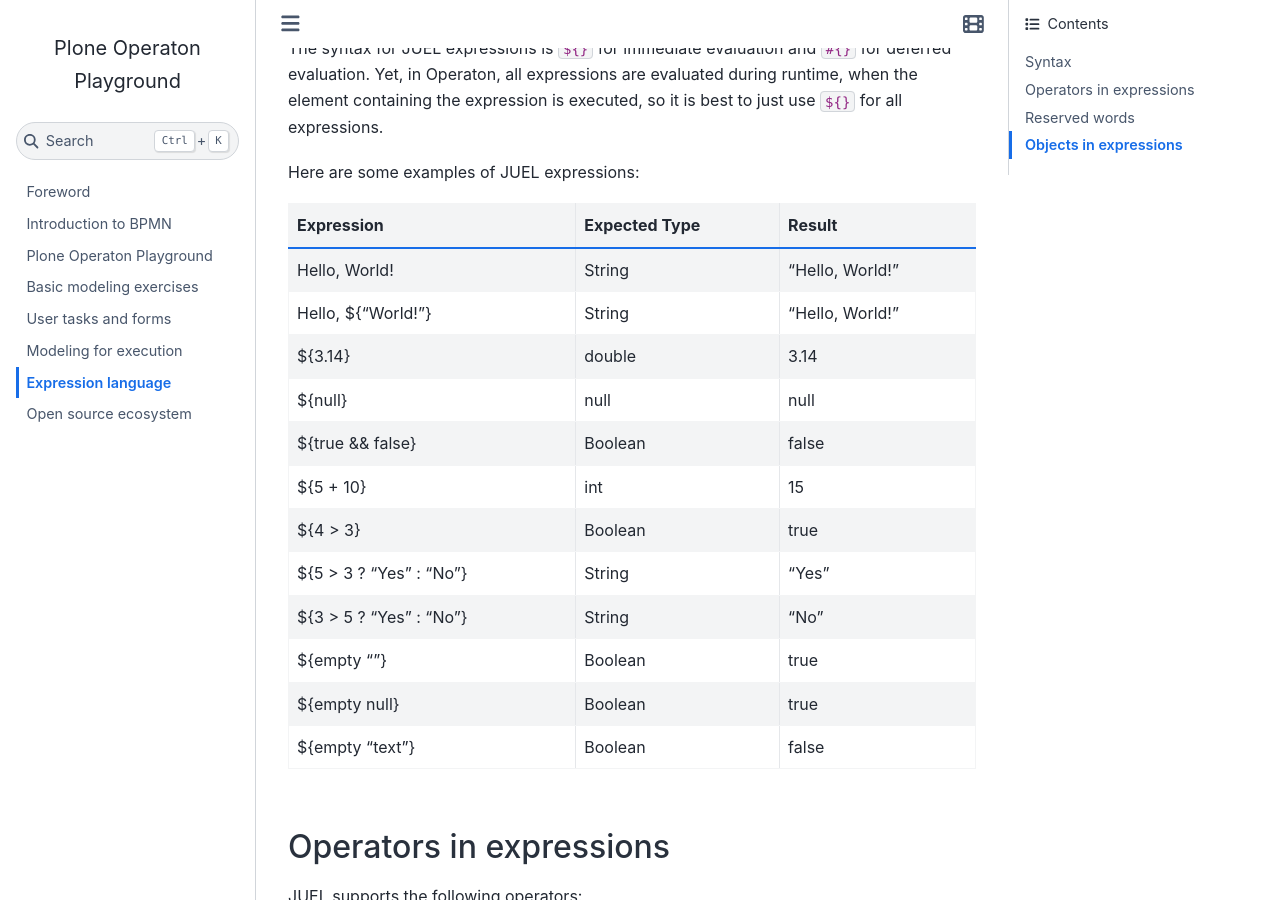
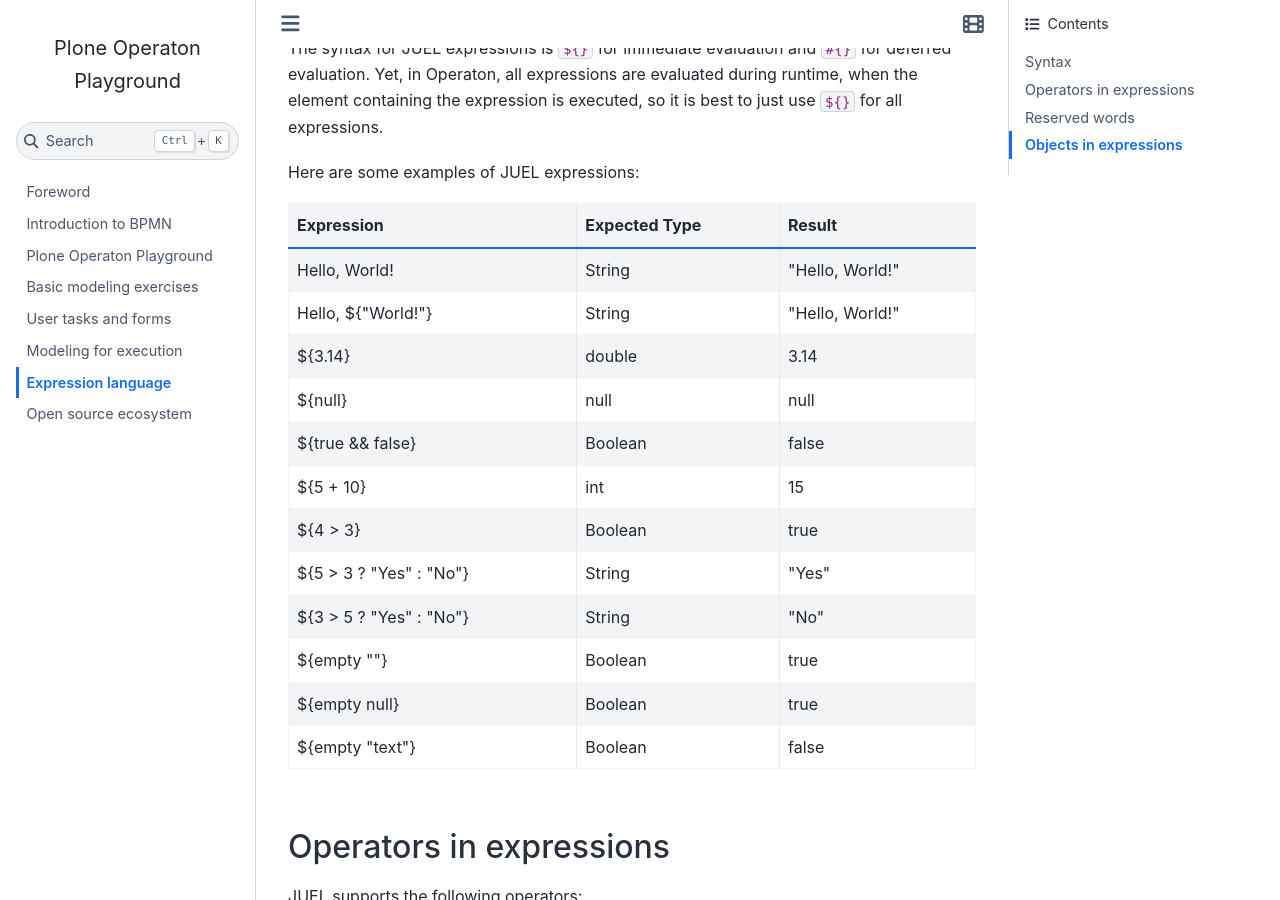
Before and after one commit to datakurre/plone-operaton-playground, a Sphinx documentation site: the page built from docs/bpmn/juel.md, in a window 1280 px wide and 900 px high, scrolled down 277 px. Built offline with Sphinx 7.4.7 and the Sphinx Book theme 1.1.4, drawn with Linux system fonts in a browser that asks for light colours; pages that are not in the unit, such as notebooks, are missing from menus; a script that is not in the unit is left out.

```diff
--- a/docs/bpmn/juel.md
+++ b/docs/bpmn/juel.md
@@ -11,18 +11,18 @@ Here are some examples of JUEL expressions:
 
 | Expression             | Expected Type | Result          |
 |------------------------|---------------|-----------------|
-| Hello, World!          | String        | "Hello, World!" |
-| Hello, ${"World!"}     | String        | "Hello, World!" |
+| Hello, World!          | String        | \\"Hello, World!\\" |
+| Hello, ${\\"World!\\"}     | String        | \\"Hello, World!\\" |
 | ${3.14}                | double        | 3.14            |
 | ${null}                | null          | null            |
 | ${true && false}       | Boolean       | false           |
 | ${5 + 10}              | int           | 15              |
 | ${4 > 3}               | Boolean       | true            |
-| ${5 > 3 ? "Yes" : "No"}| String        | "Yes"           |
-| ${3 > 5 ? "Yes" : "No"}| String        | "No"            |
-| ${empty ""}            | Boolean       | true            |
+| ${5 > 3 ? \\"Yes\\" : \\"No\\"}| String        | \\"Yes\\"           |
+| ${3 > 5 ? \\"Yes\\" : \\"No\\"}| String        | \\"No\\"            |
+| ${empty \\"\\"}            | Boolean       | true            |
 | ${empty null}          | Boolean       | true            |
-| ${empty "text"}        | Boolean       | false           |
+| ${empty \\"text\\"}        | Boolean       | false           |
 
 
 ## Operators in expressions
```
Also changed, not shown: docs/index.md (+1 -0 lines).
